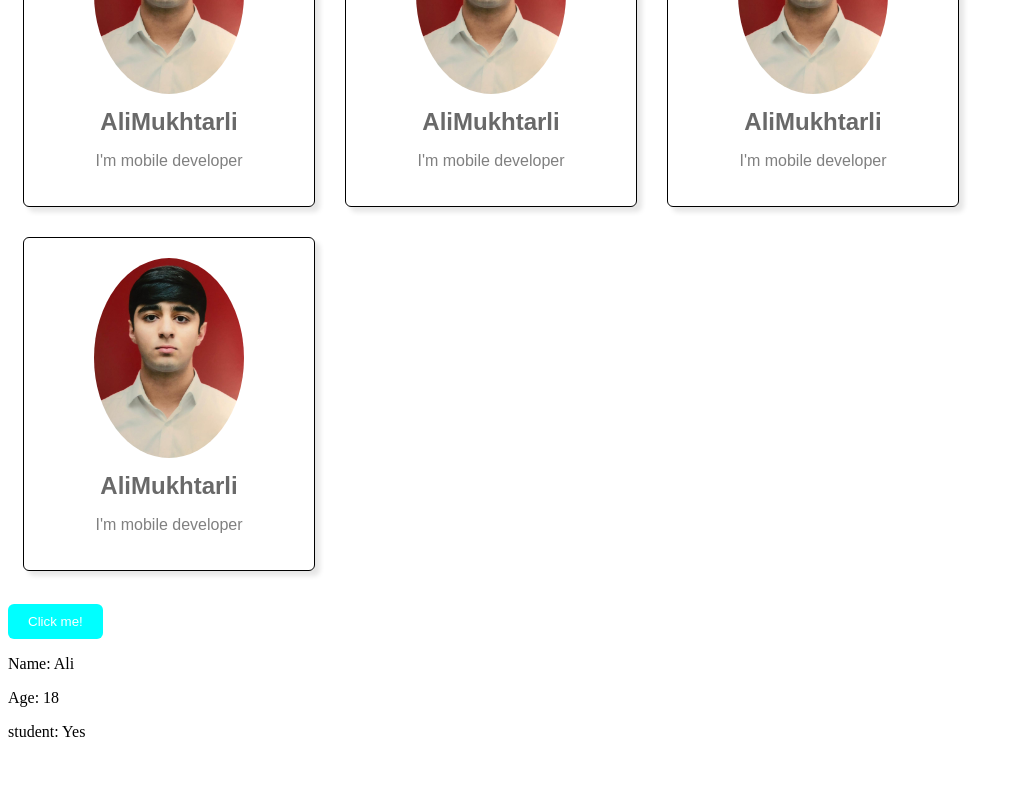
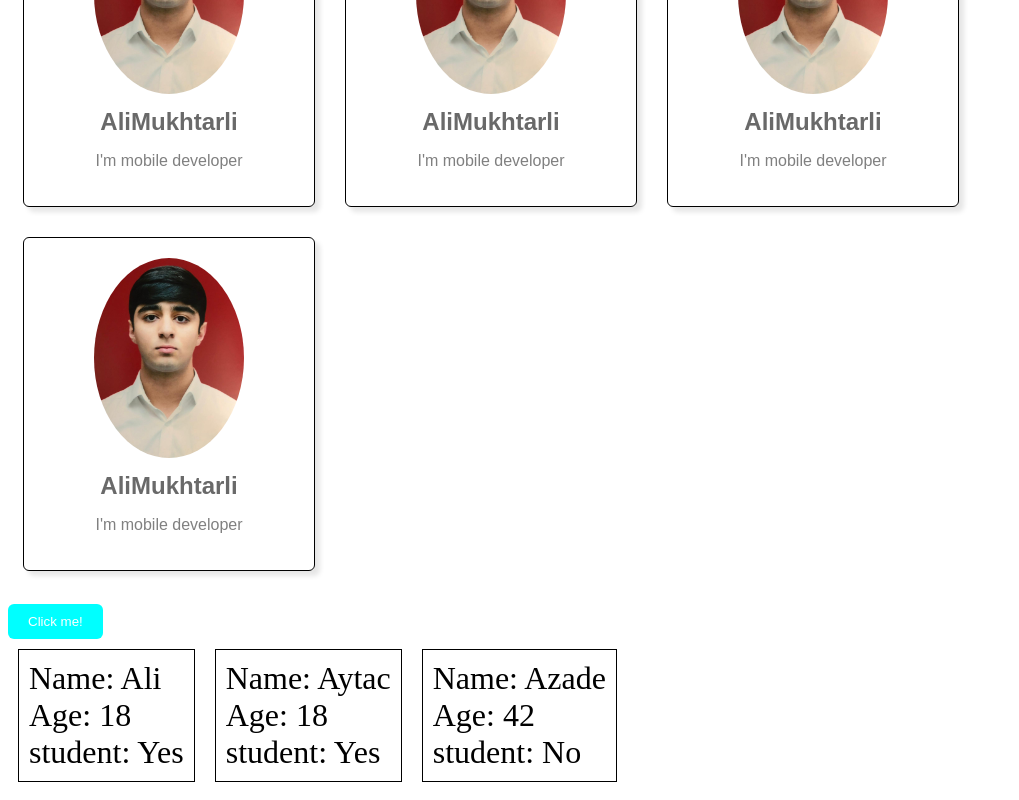
Before and after one commit to AliMukhtarli/learningReact, a React (Vite) app: page / in a window 1280 px wide. Shown: the part 432-1232 px from the top of the page, without its empty margins (0-1019 px from the left). Before the commit the page ends 1189 px from the top, so only its background shows below. Built offline with nearby package versions, Linux system fonts and the light colour scheme.

Commit message:
Learning proces

```diff
--- a/src/App.jsx
+++ b/src/App.jsx
@@ -19,7 +19,10 @@ function App() {
         <br />
 
         <Button />
+        <br />
         <Student name="Ali" age={18} isStudent={true} />
+        <Student name="Aytac" age={18} isStudent={true} />
+        <Student name="Azade" age={42} isStudent={false} />
     </div>
   );
 
--- a/src/index.css
+++ b/src/index.css
@@ -36,3 +36,16 @@ border: none;
 cursor: pointer;
 padding: 10px 20px;
 }
+
+.student{
+  font: Arial, Helvetica, sans-serif;
+  border: 1px solid black;
+  font-size: 2em;
+  display: inline-block;
+  padding: 10px;
+  margin:10px;
+}
+
+.student p{
+  margin:0px;
+}
```
